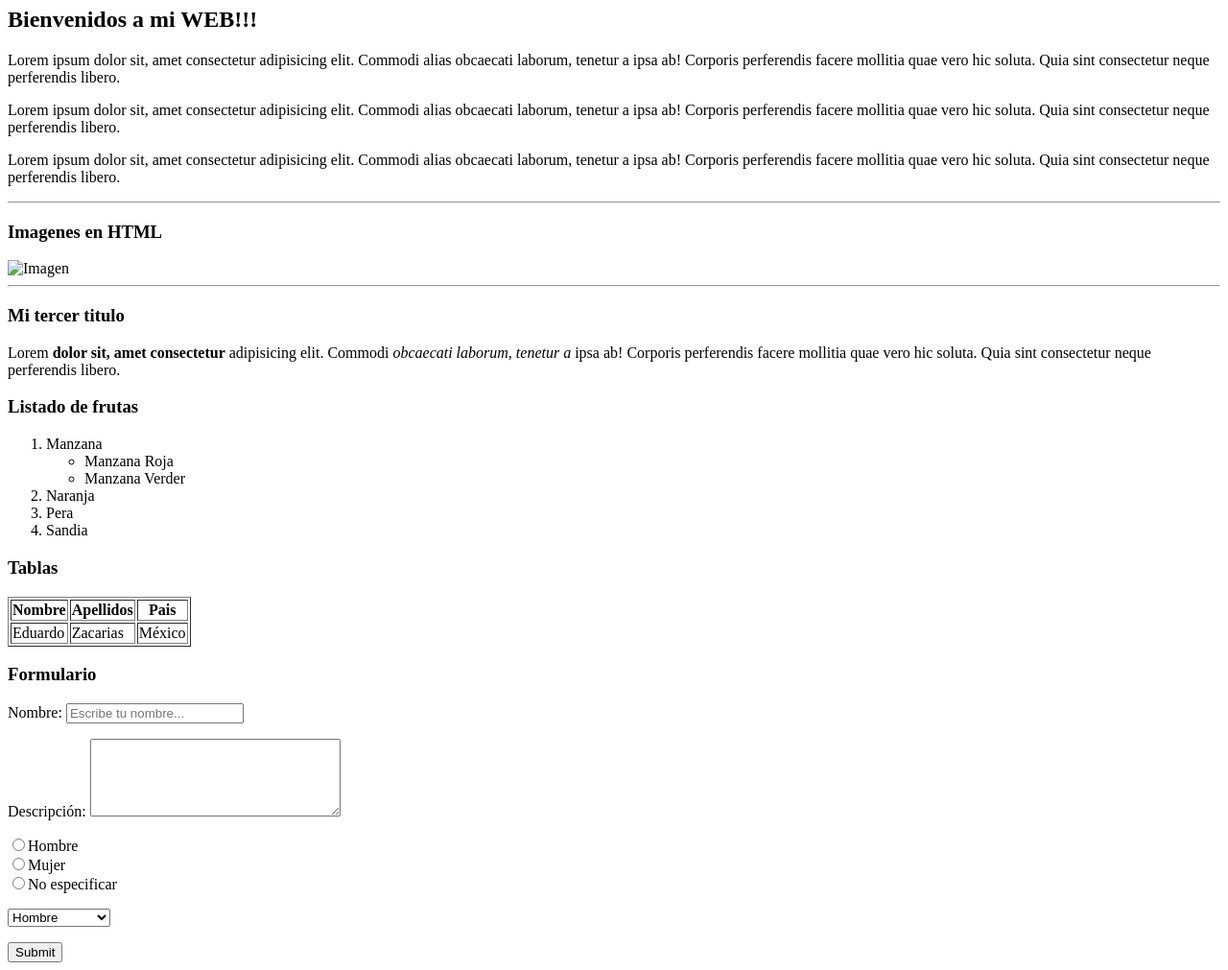
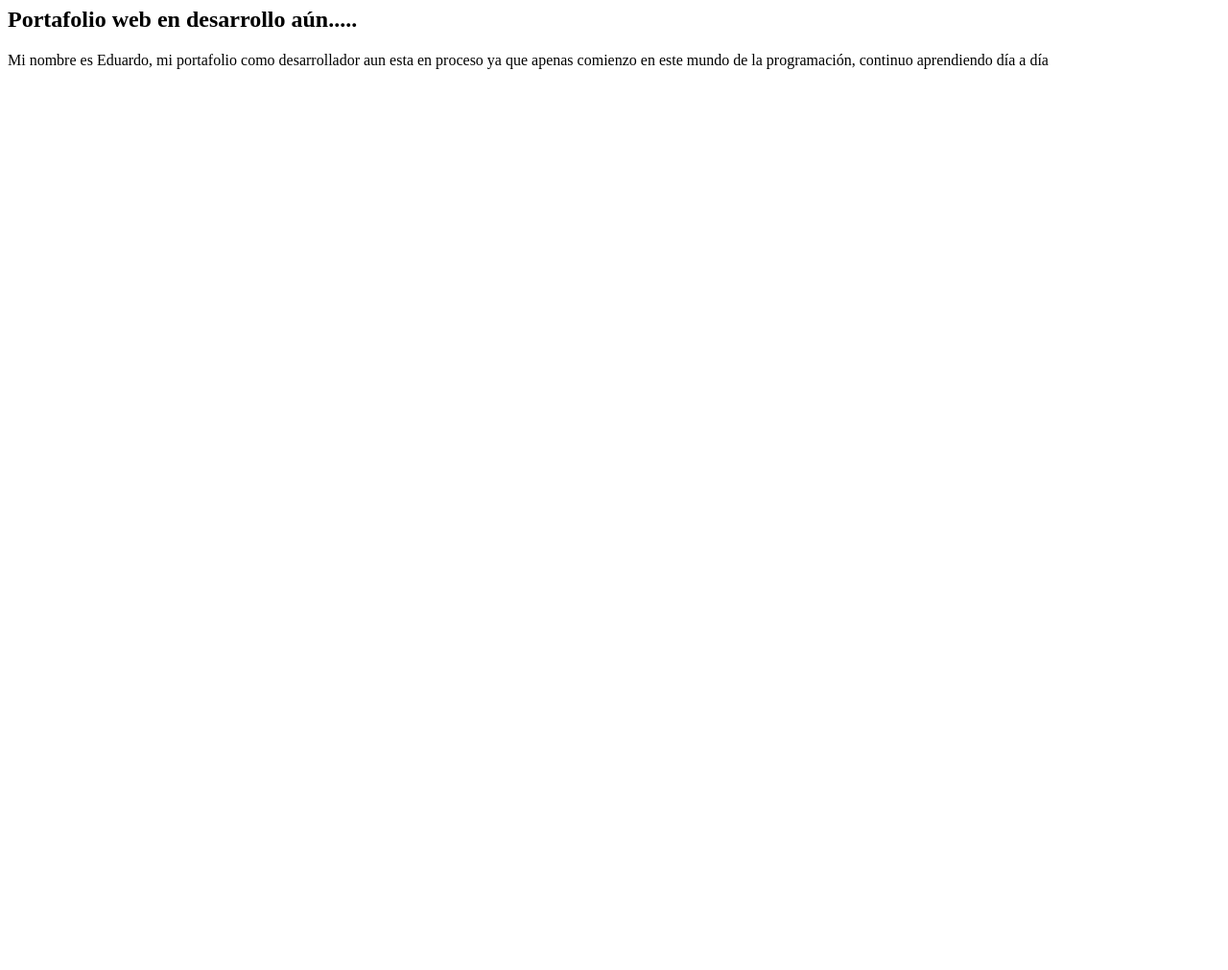
Before and after one commit to eduzlop/eduzlop.github.io, a plain HTML site: page index.html in a window 1280 px wide. Shown: the part 73-1084 px from the top of the page at 96% size. After the commit the page ends 800 px from the top, so only its background shows below. Drawn offline with Linux system fonts and the light colour scheme.

Commit message:
Pagina principal editada
Se agrega descripción a la pagina principal que sera mi portafolio en un futuro.

```diff
--- a/index.html
+++ b/index.html
@@ -6,84 +6,10 @@
 </head>
 
 <body>
-    <h1>Titulo de mi WEB</h1>
-    <h2>Bienvenidos a mi WEB!!!</h2>
-    <p>
-        Lorem ipsum dolor sit, amet consectetur adipisicing elit. Commodi alias obcaecati laborum, tenetur a ipsa ab!
-        Corporis perferendis facere mollitia quae vero hic soluta. Quia sint consectetur neque perferendis libero.
-    </p>
-    <p>
-        Lorem ipsum dolor sit, amet consectetur adipisicing elit. Commodi alias obcaecati laborum, tenetur a ipsa ab!
-        Corporis perferendis facere mollitia quae vero hic soluta. Quia sint consectetur neque perferendis libero.
-    </p>
-    <p>
-        Lorem ipsum dolor sit, amet consectetur adipisicing elit. Commodi alias obcaecati laborum, tenetur a ipsa ab!
-        Corporis perferendis facere mollitia quae vero hic soluta. Quia sint consectetur neque perferendis libero.
-    </p>
+    <h1>Bienvenidos a mi WEB</h1>
+    <h2>Portafolio web en desarrollo aún.....</h2>
 
-    <hr />
-    <h3>Imagenes en HTML</h3>
-    <img src="../imagenes/th14.png" alt="Imagen" title="Imagen Ejemplo" width="255px" height="255px" />
-    <hr />
-    <h3>Mi tercer titulo</h3>
-    <p>
-        Lorem <strong>dolor sit, amet consectetur</strong> adipisicing elit. Commodi <em>obcaecati laborum, tenetur
-            a</em> ipsa ab! Corporis perferendis facere mollitia quae vero hic soluta. Quia sint consectetur neque
-        perferendis libero.
-    </p>
-
-    <h3>Listado de frutas</h3>
-    <ol>
-        <li>Manzana</li>
-        <ul>
-            <li>Manzana Roja</li>
-            <li>Manzana Verder</li>
-        </ul>
-        <li>Naranja</li>
-        <li>Pera</li>
-        <li>Sandia</li>
-    </ol>
-
-    <h3>Tablas</h3>
-    <table border="1" th>
-        <tr>
-            <th>Nombre</th>
-            <th>Apellidos</th>
-            <th>Pais</th>
-        </tr>
-        <tr>
-            <td>Eduardo</td>
-            <td>Zacarias</td>
-            <td>México</td>
-        </tr>
-    </table>
-    <h3>Formulario</h3>
-    <form>
-        <p>
-            <label for="texto1">Nombre:</label>
-            <input type="text" name="texto" id="texto1" placeholder="Escribe tu nombre...">
-        </p>
-
-        <p>
-            <label for="texto2">Descripción:</label>
-            <textarea name="textarea" id="texto2" cols="30" rows="5"></textarea>
-        </p>
-
-        <p>
-            <input type="radio" name="radio" id="radio1" value="hombre">Hombre <br />
-            <input type="radio" name="radio" id="radio1" value="mujer">Mujer <br />
-            <input type="radio" name="radio" id="radio1" value="no especificar">No especificar <br />
-        </p>
-
-        <p>
-            <select name="seleccion" id="seleccion">
-                <option value="Hombre">Hombre</option>
-                <option value="Hombre">Mujer</option>
-                <option value="Hombre">No especificar</option>
-            </select>
-        </p>
-        <input type="submit" name="enviar" id="enviar">
-    </form>
+    <p>Mi nombre es Eduardo, mi portafolio como desarrollador aun esta en proceso ya que apenas comienzo en este mundo de la programación, continuo aprendiendo día a día</p>
 </body>
 
 </html>
```
